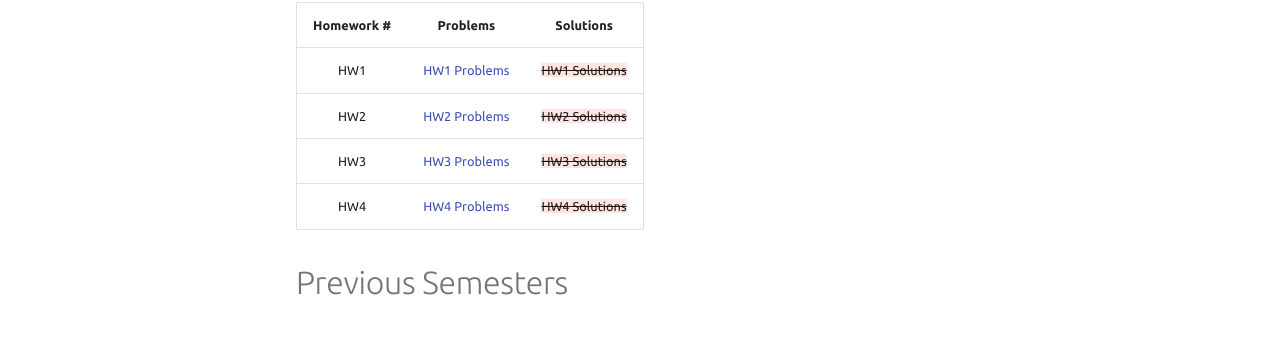
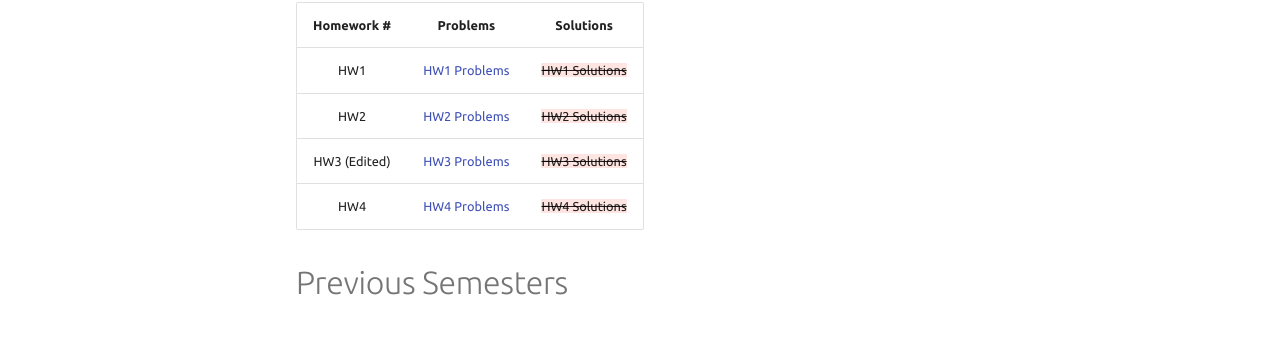
Before and after one commit to deeprl2026/deeprl2026.github.io, an MkDocs documentation site: the page built from docs/homeworks/index.md, in a window 1280 px wide and 1289 px high. Shown: the part 202-548 px from the top of the window. Built offline with MkDocs 1.6.1 and Material for MkDocs 9.7.7, drawn with Linux system fonts in a browser that asks for light colours; some web fonts are replaced; comment, search, counter and statistics services are not loaded.

Commit message:
edited homework 3

```diff
--- a/docs/homeworks/index.md
+++ b/docs/homeworks/index.md
@@ -8,7 +8,7 @@ description: This page contains the homework assignments from previous and curre
 | :---------: | :---------: | :---------: |
 | HW1   | [HW1 Problems](../assets/homeworks/DRL-HW1.zip) | {--HW1 Solutions--} |
 | HW2   | [HW2 Problems](../assets/homeworks/DRL_HW2.zip) | {--HW2 Solutions--} |
-| HW3   | [HW3 Problems](../assets/homeworks/DRL-HW3.zip) | {--HW3 Solutions--} |
+| HW3 (Edited)  | [HW3 Problems](../assets/homeworks/DRL_HW3_edited.zip) | {--HW3 Solutions--} |
 | HW4   | [HW4 Problems](../assets/homeworks/DRL_HW4.zip) | {--HW4 Solutions--} |
 
 
```
Also changed, not shown: 2 other files.
